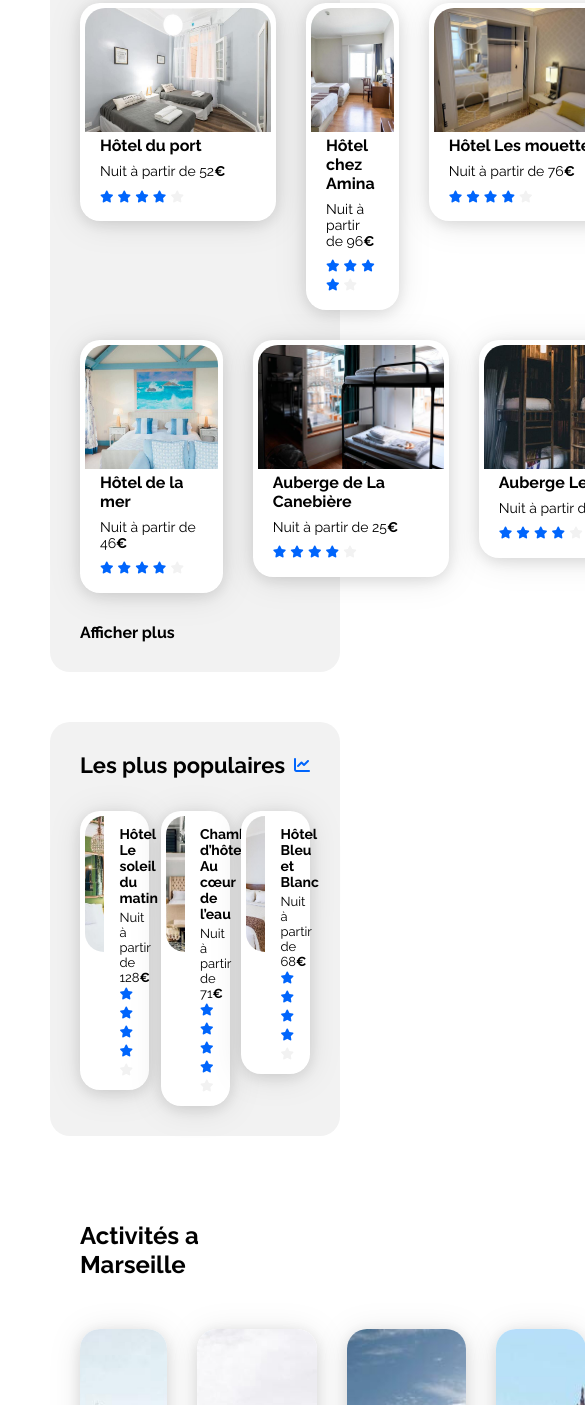
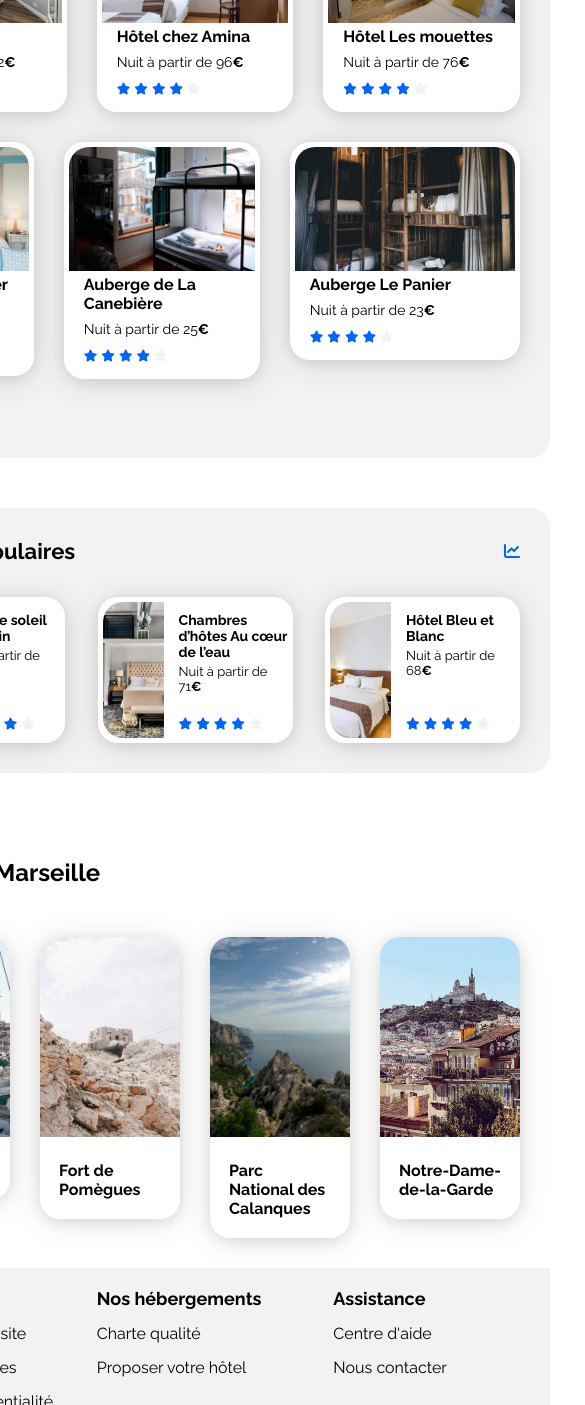
Before and after one commit to Bulmond/OpenClassroomsP1, a plain HTML site: page index.html in a window 390 px wide. Shown: the part 595-2000 px from the top of the page, 585 px wide, since content can reach past the window. Drawn offline with Linux system fonts and the light colour scheme.

Commit message:
[~] Cleaning up CSS and star icons in HTML

```diff
--- a/css/style.css
+++ b/css/style.css
@@ -13,10 +13,14 @@
     color: var(--main-color);
 }
 
+html {
+    display: flex;
+    justify-content: center;
+}
+
 body {
     display: flex;
     flex-direction: column;
-    justify-content: center;
     margin: 0;
     max-width: 1440px;
 }
@@ -278,8 +282,13 @@ nav li:hover {
 .hebergements .card-title {
     margin: 0;
 }
+
 .hebergements .card-subtitle {
     margin: 0;
+}
+
+.hebergements .fa-star {
+    font-size: 0.75em;
 }
 
 /****** Populaires ***********/
@@ -357,8 +366,11 @@ nav li:hover {
     border-bottom-right-radius: 20px;
 }
 
+.activity-cards a {
+    flex: 1;
+}
+
 .activity-cards .card {
-    flex: 1;
     padding: 0;
 }
 
@@ -424,6 +436,10 @@ nav li:hover {
     .populaires-cards .card-subtitle {
         font-size: 13px;
     }
+
+    .activity-cards img {
+        max-height: 200px;
+    }
 }
 
 /* Small devices (phones, less than 768px) */
--- a/index.html
+++ b/index.html
@@ -71,11 +71,11 @@
                                     <h3 class="card-title">Hôtel du port</h3>
                                     <p class="card-subtitle">Nuit à partir de 52<span class="euro">€</span></p>
                                     <div class="card-rating">
-                                        <i class="fa-xs fa-solid fa-star" aria-hidden="true"></i>
-                                        <i class="fa-xs fa-solid fa-star" aria-hidden="true"></i>
-                                        <i class="fa-xs fa-solid fa-star" aria-hidden="true"></i>
-                                        <i class="fa-xs fa-solid fa-star" aria-hidden="true"></i>
-                                        <i class="fa-xs fa-solid fa-star neutral-star" aria-hidden="true"></i>
+                                        <i class="fa-solid fa-star" aria-hidden="true"></i>
+                                        <i class="fa-solid fa-star" aria-hidden="true"></i>
+                                        <i class="fa-solid fa-star" aria-hidden="true"></i>
+                                        <i class="fa-solid fa-star" aria-hidden="true"></i>
+                                        <i class="fa-solid fa-star neutral-star" aria-hidden="true"></i>
                                         <span class="sr-only">Note de 4 sur 5</span>
                                     </div>
                                 </div>
@@ -88,11 +88,11 @@
                                     <h3 class="card-title">Hôtel chez Amina</h3>
                                     <p class="card-subtitle">Nuit à partir de 96<span class="euro">€</span></p>
                                     <div class="card-rating">
-                                        <i class="fa-xs fa-solid fa-star" aria-hidden="true"></i>
-                                        <i class="fa-xs fa-solid fa-star" aria-hidden="true"></i>
-                                        <i class="fa-xs fa-solid fa-star" aria-hidden="true"></i>
-                                        <i class="fa-xs fa-solid fa-star" aria-hidden="true"></i>
-                                        <i class="fa-xs fa-solid fa-star neutral-star" aria-hidden="true"></i>
+                                        <i class="fa-solid fa-star" aria-hidden="true"></i>
+                                        <i class="fa-solid fa-star" aria-hidden="true"></i>
+                                        <i class="fa-solid fa-star" aria-hidden="true"></i>
+                                        <i class="fa-solid fa-star" aria-hidden="true"></i>
+                                        <i class="fa-solid fa-star neutral-star" aria-hidden="true"></i>
                                         <span class="sr-only">Note de 4 sur 5</span>
                                     </div>
                                 </div>
@@ -105,11 +105,11 @@
                                     <h3 class="card-title">Hôtel Les mouettes</h3>
                                     <p class="card-subtitle">Nuit à partir de 76<span class="euro">€</span></p>
                                     <div class="card-rating">
-                                        <i class="fa-xs fa-solid fa-star" aria-hidden="true"></i>
-                                        <i class="fa-xs fa-solid fa-star" aria-hidden="true"></i>
-                                        <i class="fa-xs fa-solid fa-star" aria-hidden="true"></i>
-                                        <i class="fa-xs fa-solid fa-star" aria-hidden="true"></i>
-                                        <i class="fa-xs fa-solid fa-star neutral-star" aria-hidden="true"></i>
+                                        <i class="fa-solid fa-star" aria-hidden="true"></i>
+                                        <i class="fa-solid fa-star" aria-hidden="true"></i>
+                                        <i class="fa-solid fa-star" aria-hidden="true"></i>
+                                        <i class="fa-solid fa-star" aria-hidden="true"></i>
+                                        <i class="fa-solid fa-star neutral-star" aria-hidden="true"></i>
                                         <span class="sr-only">Note de 4 sur 5</span>
                                     </div>
                                 </div>
@@ -124,11 +124,11 @@
                                     <h3 class="card-title">Hôtel de la mer</h3>
                                     <p class="card-subtitle">Nuit à partir de 46<span class="euro">€</span></p>
                                     <div class="card-rating">
-                                        <i class="fa-xs fa-solid fa-star" aria-hidden="true"></i>
-                                        <i class="fa-xs fa-solid fa-star" aria-hidden="true"></i>
-                                        <i class="fa-xs fa-solid fa-star" aria-hidden="true"></i>
-                                        <i class="fa-xs fa-solid fa-star" aria-hidden="true"></i>
-                                        <i class="fa-xs fa-solid fa-star neutral-star" aria-hidden="true"></i>
+                                        <i class="fa-solid fa-star" aria-hidden="true"></i>
+                                        <i class="fa-solid fa-star" aria-hidden="true"></i>
+                                        <i class="fa-solid fa-star" aria-hidden="true"></i>
+                                        <i class="fa-solid fa-star" aria-hidden="true"></i>
+                                        <i class="fa-solid fa-star neutral-star" aria-hidden="true"></i>
                                         <span class="sr-only">Note de 4 sur 5</span>
                                     </div>
                                 </div>
@@ -141,11 +141,11 @@
                                     <h3 class="card-title">Auberge de La Canebière</h3>
                                     <p class="card-subtitle">Nuit à partir de 25<span class="euro">€</span></p>
                                     <div class="card-rating">
-                                        <i class="fa-xs fa-solid fa-star" aria-hidden="true"></i>
-                                        <i class="fa-xs fa-solid fa-star" aria-hidden="true"></i>
-                                        <i class="fa-xs fa-solid fa-star" aria-hidden="true"></i>
-                                        <i class="fa-xs fa-solid fa-star" aria-hidden="true"></i>
-                                        <i class="fa-xs fa-solid fa-star neutral-star" aria-hidden="true"></i>
+                                        <i class="fa-solid fa-star" aria-hidden="true"></i>
+                                        <i class="fa-solid fa-star" aria-hidden="true"></i>
+                                        <i class="fa-solid fa-star" aria-hidden="true"></i>
+                                        <i class="fa-solid fa-star" aria-hidden="true"></i>
+                                        <i class="fa-solid fa-star neutral-star" aria-hidden="true"></i>
                                         <span class="sr-only">Note de 4 sur 5</span>
                                     </div>
                                 </div>
@@ -158,11 +158,11 @@
                                     <h3 class="card-title">Auberge Le Panier</h3>
                                     <p class="card-subtitle">Nuit à partir de 23<span class="euro">€</span></p>
                                     <div class="card-rating">
-                                        <i class="fa-xs fa-solid fa-star" aria-hidden="true"></i>
-                                        <i class="fa-xs fa-solid fa-star" aria-hidden="true"></i>
-                                        <i class="fa-xs fa-solid fa-star" aria-hidden="true"></i>
-                                        <i class="fa-xs fa-solid fa-star" aria-hidden="true"></i>
-                                        <i class="fa-xs fa-solid fa-star neutral-star" aria-hidden="true"></i>
+                                        <i class="fa-solid fa-star" aria-hidden="true"></i>
+                                        <i class="fa-solid fa-star" aria-hidden="true"></i>
+                                        <i class="fa-solid fa-star" aria-hidden="true"></i>
+                                        <i class="fa-solid fa-star" aria-hidden="true"></i>
+                                        <i class="fa-solid fa-star neutral-star" aria-hidden="true"></i>
                                         <span class="sr-only">Note de 4 sur 5</span>
                                     </div>
                                 </div>
@@ -240,30 +240,38 @@
             <section class="activities">
                 <h2>Activités a Marseille</h2>
                 <div class="activity-cards">
+                    <a href="#">
                         <article class="card">
-                        <img src="images/activites/reno-laithienne.jpg" alt="Port avec bateaux et batiments au fond">
+                            <img src="images/activites/reno-laithienne.jpg" alt="Image d'un port avec bateaux et batiments au fond">
                             <div class="card-content">
                                 <h3 class="card-title">Vieux-port</h3>
                             </div>
                         </article>
+                    </a>
+                    <a href="#">
                         <article class="card">
-                        <img src="images/activites/paul-hermann.jpg" alt="Port avec bateaux et batiments au fond">
+                            <img src="images/activites/paul-hermann.jpg" alt="Image d'un désert Montangneux avec un Fort">
                             <div class="card-content">
                                 <h3 class="card-title">Fort de Pomègues</h3>
                             </div>
                         </article>
+                    </a>
+                    <a href="#">
                         <article class="card">
-                        <img src="images/activites/kilyan-sockalingum.jpg" alt="Port avec bateaux et batiments au fond">
+                            <img src="images/activites/kilyan-sockalingum.jpg" alt="Image d'un parc montagneux avec la mer en fond">
                             <div class="card-content">
                                 <h3 class="card-title">Parc National des Calanques</h3>
                             </div>
                         </article>
+                    </a>
+                    <a href="#">
                         <article class="card">
-                        <img src="images/activites/florian-wehde.jpg" alt="Port avec bateaux et batiments au fond">
+                            <img src="images/activites/florian-wehde.jpg" alt="Image d'une eglise au sommet d'une montagne qui est entouré de maisons">
                             <div class="card-content">
                                 <h3 class="card-title">Notre-Dame-de-la-Garde</h3>
                             </div>
                         </article>
+                    </a>
                 </div>
             </section>
         </main>
```
Lines whose indentation alone changed are shown as unchanged.
